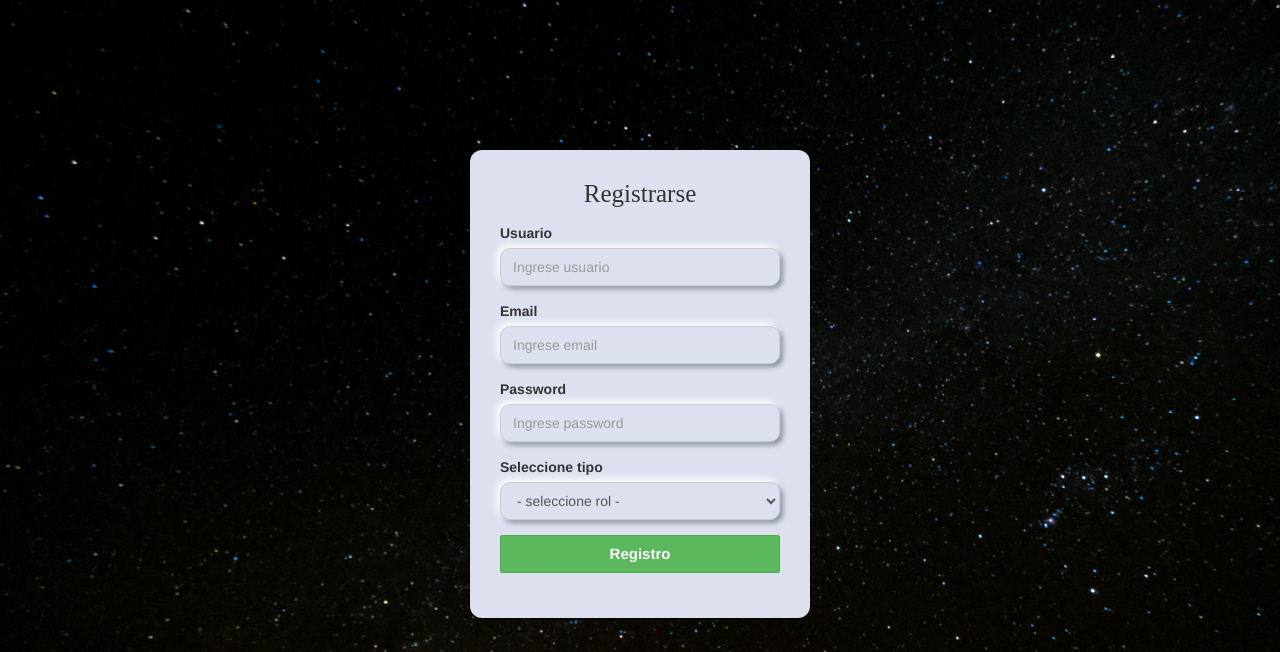
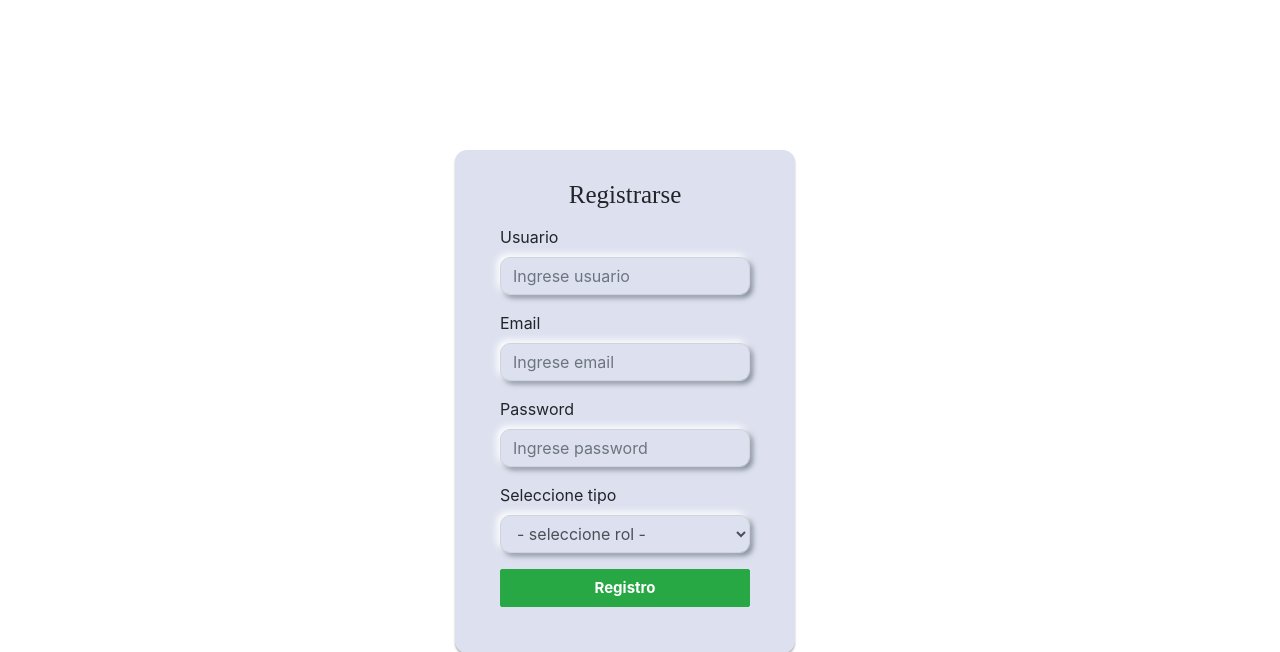
Before and after one commit to yeisontrillos/multiusuariosenphp, a PHP site: page /admin/nuevousuadm.php in a window 1280 px wide. Shown: the top 652 px of the page. Run offline with PHP 8.4, Linux system fonts and the light colour scheme; some libraries are stand-ins or nearby versions.

Commit message:
sexto commit parte tres se me olvido poner estilos en el commit anterior  commit se modifico el registro de un nuevo usuario multiusuarios en el formulario esta vez se hizo la conexion ahi mismo

```diff
--- a/admin/nuevousuadm.php
+++ b/admin/nuevousuadm.php
@@ -5,12 +5,22 @@
 <meta http-equiv="Content-Type" content="text/html; charset=utf-8" />
 <meta name="viewport" content="initial-scale=1.0, maximum-scale=2.0">
 <title>ProyectoMultiusuYei</title>
+<!-- Latest compiled and minified CSS -->
+<link rel="stylesheet" href="https://cdn.jsdelivr.net/npm/bootstrap@4.6.1/dist/css/bootstrap.min.css">
 
-<link rel="stylesheet" href="bootstrap/css/bootstrap.min.css">
-<script src="js/jquery-1.12.4-jquery.min.js"></script>
-<script src="bootstrap/js/bootstrap.min.js"></script>
-<link rel="stylesheet" href="index.css">
+<!-- jQuery library -->
+<script src="https://cdn.jsdelivr.net/npm/jquery@3.6.0/dist/jquery.slim.min.js"></script>
+
+<!-- Popper JS -->
+<script src="https://cdn.jsdelivr.net/npm/popper.js@1.16.1/dist/umd/popper.min.js"></script>
+
+<!-- Latest compiled JavaScript -->
+<script src="https://cdn.jsdelivr.net/npm/bootstrap@4.6.1/dist/js/bootstrap.bundle.min.js"></script>
+
+<script src="https://kit.fontawesome.com/1a3d6caaee.js" crossorigin="anonymous"></script>
+
 <style type="text/css">
+
 	.login-form {
 		width: 340px;
     	margin: 20px auto;
@@ -32,29 +42,6 @@
         font-size: 15px;
         font-weight: bold;
     }
-    .body__init {
-    background-image: url("img/img-6.jpg");
-    background-repeat: no-repeat;
-    background-size: cover;
-}
-
-
-/*este es los estilos del bode de registro de usuario*/
-.body__registro {
-    background-image: url("img/img-6.jpg");
-    background-repeat: no-repeat;
-    background-size: cover;
-}
-/*aqui cierran los estilos del bode de registro de usuario*/
-.titulo__ini{
-    font-size: 25px;
-    text-align: center;
-    font-family:  Georgia, serif;
-    font-family:'Times New Roman', Times, serif;
-}
-
-
-
 #bottom_ini{
     display: flex;
     justify-content: center;
@@ -65,11 +52,22 @@
 
 }
 
+.body__registro {
+    background-image: url("img/img-6.jpg");
+    background-repeat: no-repeat;
+    background-size: cover;
+    font-family: 'open sans'
+}
+/*aqui cierran los estilos del bode de registro de usuario*/
+.titulo__ini{
+    font-size: 25px;
+    text-align: center;
+    font-family:  Georgia, serif;
+    font-family:'Times New Roman', Times, serif;
+}
 </style>
-</head>
-	<body class="body__registro">
+
 <?php
-
 require_once "DBconect.php";
 
 if(isset($_REQUEST['btn_register'])) //compruebe el nombre del botón "btn_register" y configúrelo
@@ -125,7 +123,7 @@ if(isset($_REQUEST['btn_register'])) //compruebe el nombre del botón "btn_regis
 				if($insert_stmt->execute())
 				{
 					$registerMsg="Registro exitoso: Esperar página de inicio de sesión"; //Ejecuta consultas
-					header("refresh:2;index.php"); //Actualizar despues de 2 segundo a la portada
+					header("refresh:2;admin_portada.php"); //Actualizar despues de 2 segundo a la portada
 				}
 			}
 		}
```
